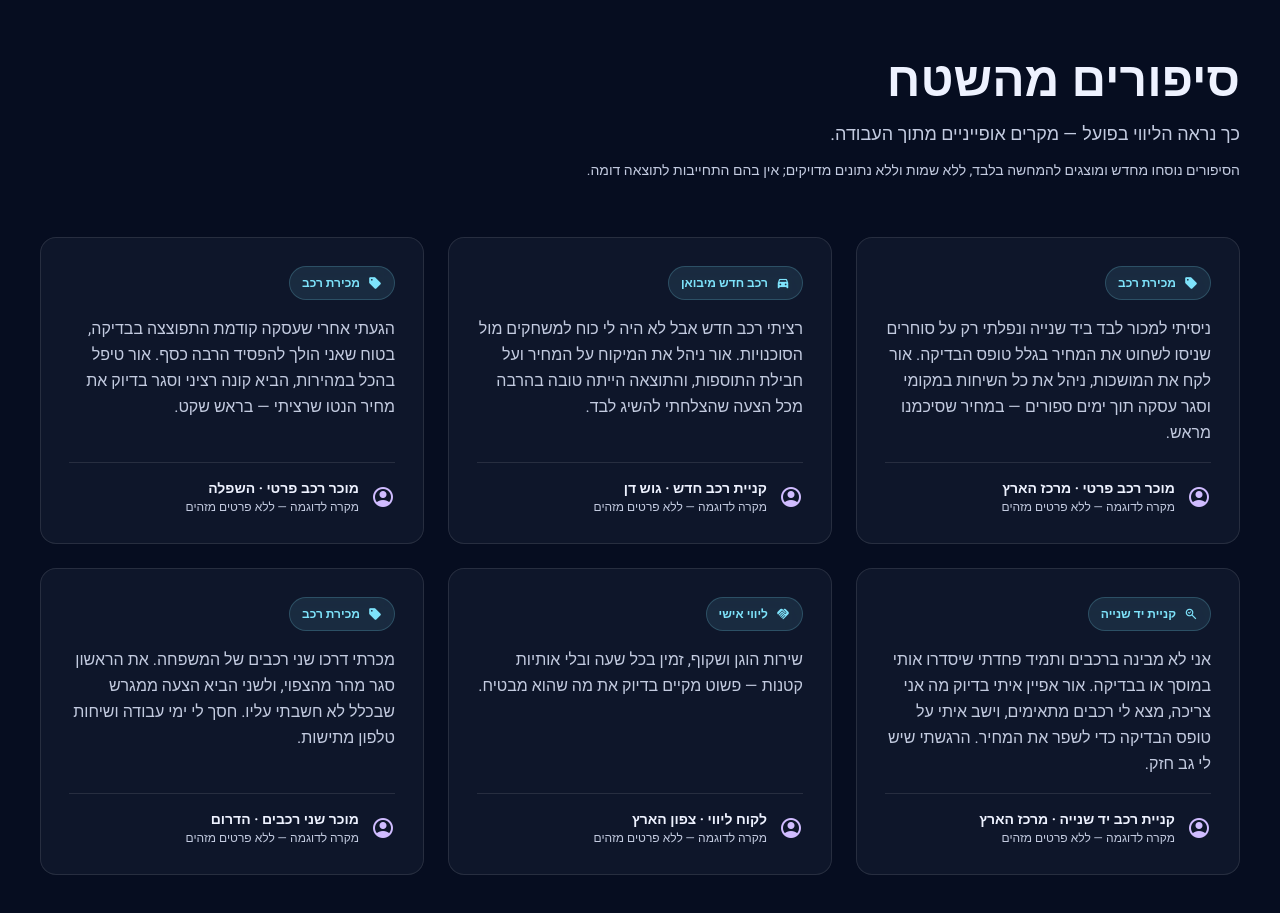
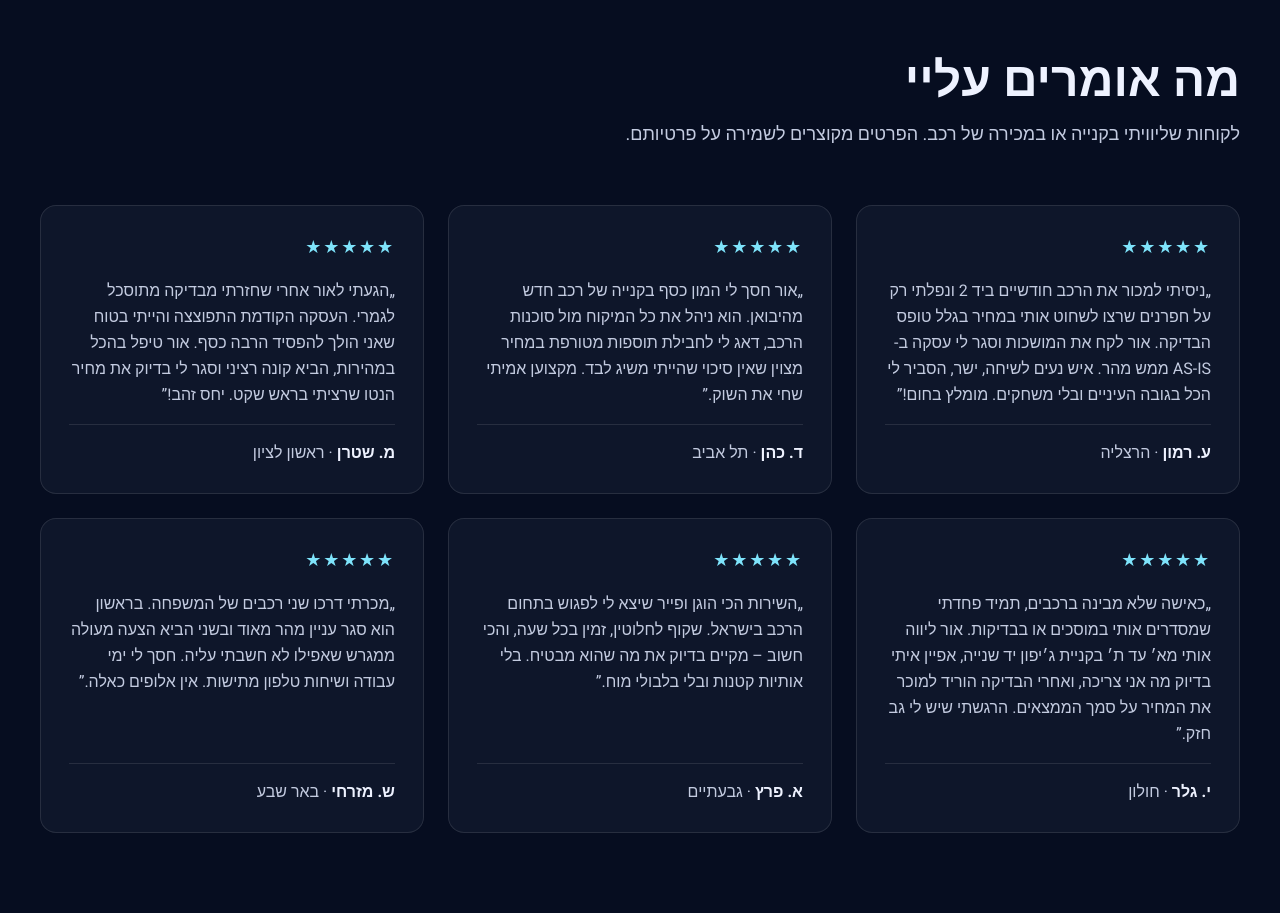
Before and after one commit to YradenShua7/AdvisorCar, a website: page index.html in a window 1280 px wide. Shown: the part 3700-4613 px from the top of the page. Drawn offline with nearby package versions, Linux system fonts and the light colour scheme.

Commit message:
restore named testimonials, enable email notifications

```diff
--- a/index.html
+++ b/index.html
@@ -526,99 +526,56 @@
 <!-- ============ TESTIMONIALS ============ -->
 <section aria-labelledby="testimonials-title" class="py-20 md:py-28 px-5 md:px-10 bg-surface-container-lowest" id="testimonials">
   <div class="max-w-container mx-auto">
-    <h2 class="text-3xl md:text-5xl font-black mb-4" id="testimonials-title">סיפורים מהשטח</h2>
-    <p class="text-lg text-on-surface-variant mb-3 max-w-3xl">כך נראה הליווי בפועל — מקרים אופייניים מתוך העבודה.</p>
-    <p class="text-sm text-on-surface-variant mb-14 max-w-3xl">הסיפורים נוסחו מחדש ומוצגים להמחשה בלבד, ללא שמות וללא נתונים מדויקים; אין בהם התחייבות לתוצאה דומה.</p>
+    <h2 class="text-3xl md:text-5xl font-black mb-4" id="testimonials-title">מה אומרים עליי</h2>
+    <p class="text-lg text-on-surface-variant mb-14 max-w-3xl">לקוחות שליוויתי בקנייה או במכירה של רכב. הפרטים מקוצרים לשמירה על פרטיותם.</p>
 
     <div class="grid grid-cols-1 md:grid-cols-2 lg:grid-cols-3 gap-6">
 
       <figure class="glass-panel rounded-2xl p-7 flex flex-col gap-4 m-0">
-        <span class="inline-flex items-center gap-2 text-xs font-bold text-cyan-glow bg-cyan-glow/10 border border-cyan-glow/20 rounded-full px-3 py-1.5 w-fit">
-          <span aria-hidden="true" class="material-symbols-outlined text-sm">sell</span>
-          מכירת רכב
-        </span>
-        <blockquote class="text-on-surface-variant leading-relaxed m-0">ניסיתי למכור לבד ביד שנייה ונפלתי רק על סוחרים שניסו לשחוט את המחיר בגלל טופס הבדיקה. אור לקח את המושכות, ניהל את כל השיחות במקומי וסגר עסקה תוך ימים ספורים — במחיר שסיכמנו מראש.</blockquote>
-        <figcaption class="mt-auto pt-4 border-t border-white/10 flex items-center gap-3">
-          <span aria-hidden="true" class="material-symbols-outlined text-electric-violet text-2xl">account_circle</span>
-          <span class="flex flex-col">
-            <span class="font-bold text-on-surface text-sm">מוכר רכב פרטי · מרכז הארץ</span>
-            <span class="text-xs text-on-surface-variant">מקרה לדוגמה — ללא פרטים מזהים</span>
-          </span>
+        <p aria-label="דירוג: 5 מתוך 5 כוכבים" class="text-cyan-glow text-lg tracking-widest m-0" role="img">★★★★★</p>
+        <blockquote class="text-on-surface-variant leading-relaxed m-0">„ניסיתי למכור את הרכב חודשיים ביד 2 ונפלתי רק על חפרנים שרצו לשחוט אותי במחיר בגלל טופס הבדיקה. אור לקח את המושכות וסגר לי עסקה ב-AS-IS ממש מהר. איש נעים לשיחה, ישר, הסביר לי הכל בגובה העיניים ובלי משחקים. מומלץ בחום!”</blockquote>
+        <figcaption class="mt-auto pt-4 border-t border-white/10 font-bold text-on-surface">
+          ע. רמון <span class="font-normal text-on-surface-variant">· הרצליה</span>
         </figcaption>
       </figure>
 
       <figure class="glass-panel rounded-2xl p-7 flex flex-col gap-4 m-0">
-        <span class="inline-flex items-center gap-2 text-xs font-bold text-cyan-glow bg-cyan-glow/10 border border-cyan-glow/20 rounded-full px-3 py-1.5 w-fit">
-          <span aria-hidden="true" class="material-symbols-outlined text-sm">directions_car</span>
-          רכב חדש מיבואן
-        </span>
-        <blockquote class="text-on-surface-variant leading-relaxed m-0">רציתי רכב חדש אבל לא היה לי כוח למשחקים מול הסוכנויות. אור ניהל את המיקוח על המחיר ועל חבילת התוספות, והתוצאה הייתה טובה בהרבה מכל הצעה שהצלחתי להשיג לבד.</blockquote>
-        <figcaption class="mt-auto pt-4 border-t border-white/10 flex items-center gap-3">
-          <span aria-hidden="true" class="material-symbols-outlined text-electric-violet text-2xl">account_circle</span>
-          <span class="flex flex-col">
-            <span class="font-bold text-on-surface text-sm">קניית רכב חדש · גוש דן</span>
-            <span class="text-xs text-on-surface-variant">מקרה לדוגמה — ללא פרטים מזהים</span>
-          </span>
+        <p aria-label="דירוג: 5 מתוך 5 כוכבים" class="text-cyan-glow text-lg tracking-widest m-0" role="img">★★★★★</p>
+        <blockquote class="text-on-surface-variant leading-relaxed m-0">„אור חסך לי המון כסף בקנייה של רכב חדש מהיבואן. הוא ניהל את כל המיקוח מול סוכנות הרכב, דאג לי לחבילת תוספות מטורפת במחיר מצוין שאין סיכוי שהייתי משיג לבד. מקצוען אמיתי שחי את השוק.”</blockquote>
+        <figcaption class="mt-auto pt-4 border-t border-white/10 font-bold text-on-surface">
+          ד. כהן <span class="font-normal text-on-surface-variant">· תל אביב</span>
         </figcaption>
       </figure>
 
       <figure class="glass-panel rounded-2xl p-7 flex flex-col gap-4 m-0">
-        <span class="inline-flex items-center gap-2 text-xs font-bold text-cyan-glow bg-cyan-glow/10 border border-cyan-glow/20 rounded-full px-3 py-1.5 w-fit">
-          <span aria-hidden="true" class="material-symbols-outlined text-sm">sell</span>
-          מכירת רכב
-        </span>
-        <blockquote class="text-on-surface-variant leading-relaxed m-0">הגעתי אחרי שעסקה קודמת התפוצצה בבדיקה, בטוח שאני הולך להפסיד הרבה כסף. אור טיפל בהכל במהירות, הביא קונה רציני וסגר בדיוק את מחיר הנטו שרציתי — בראש שקט.</blockquote>
-        <figcaption class="mt-auto pt-4 border-t border-white/10 flex items-center gap-3">
-          <span aria-hidden="true" class="material-symbols-outlined text-electric-violet text-2xl">account_circle</span>
-          <span class="flex flex-col">
-            <span class="font-bold text-on-surface text-sm">מוכר רכב פרטי · השפלה</span>
-            <span class="text-xs text-on-surface-variant">מקרה לדוגמה — ללא פרטים מזהים</span>
-          </span>
+        <p aria-label="דירוג: 5 מתוך 5 כוכבים" class="text-cyan-glow text-lg tracking-widest m-0" role="img">★★★★★</p>
+        <blockquote class="text-on-surface-variant leading-relaxed m-0">„הגעתי לאור אחרי שחזרתי מבדיקה מתוסכל לגמרי. העסקה הקודמת התפוצצה והייתי בטוח שאני הולך להפסיד הרבה כסף. אור טיפל בהכל במהירות, הביא קונה רציני וסגר לי בדיוק את מחיר הנטו שרציתי בראש שקט. יחס זהב!”</blockquote>
+        <figcaption class="mt-auto pt-4 border-t border-white/10 font-bold text-on-surface">
+          מ. שטרן <span class="font-normal text-on-surface-variant">· ראשון לציון</span>
         </figcaption>
       </figure>
 
       <figure class="glass-panel rounded-2xl p-7 flex flex-col gap-4 m-0">
-        <span class="inline-flex items-center gap-2 text-xs font-bold text-cyan-glow bg-cyan-glow/10 border border-cyan-glow/20 rounded-full px-3 py-1.5 w-fit">
-          <span aria-hidden="true" class="material-symbols-outlined text-sm">search_check</span>
-          קניית יד שנייה
-        </span>
-        <blockquote class="text-on-surface-variant leading-relaxed m-0">אני לא מבינה ברכבים ותמיד פחדתי שיסדרו אותי במוסך או בבדיקה. אור אפיין איתי בדיוק מה אני צריכה, מצא לי רכבים מתאימים, וישב איתי על טופס הבדיקה כדי לשפר את המחיר. הרגשתי שיש לי גב חזק.</blockquote>
-        <figcaption class="mt-auto pt-4 border-t border-white/10 flex items-center gap-3">
-          <span aria-hidden="true" class="material-symbols-outlined text-electric-violet text-2xl">account_circle</span>
-          <span class="flex flex-col">
-            <span class="font-bold text-on-surface text-sm">קניית רכב יד שנייה · מרכז הארץ</span>
-            <span class="text-xs text-on-surface-variant">מקרה לדוגמה — ללא פרטים מזהים</span>
-          </span>
+        <p aria-label="דירוג: 5 מתוך 5 כוכבים" class="text-cyan-glow text-lg tracking-widest m-0" role="img">★★★★★</p>
+        <blockquote class="text-on-surface-variant leading-relaxed m-0">„כאישה שלא מבינה ברכבים, תמיד פחדתי שמסדרים אותי במוסכים או בבדיקות. אור ליווה אותי מא׳ עד ת׳ בקניית ג׳יפון יד שנייה, אפיין איתי בדיוק מה אני צריכה, ואחרי הבדיקה הוריד למוכר את המחיר על סמך הממצאים. הרגשתי שיש לי גב חזק.”</blockquote>
+        <figcaption class="mt-auto pt-4 border-t border-white/10 font-bold text-on-surface">
+          י. גלר <span class="font-normal text-on-surface-variant">· חולון</span>
         </figcaption>
       </figure>
 
       <figure class="glass-panel rounded-2xl p-7 flex flex-col gap-4 m-0">
-        <span class="inline-flex items-center gap-2 text-xs font-bold text-cyan-glow bg-cyan-glow/10 border border-cyan-glow/20 rounded-full px-3 py-1.5 w-fit">
-          <span aria-hidden="true" class="material-symbols-outlined text-sm">handshake</span>
-          ליווי אישי
-        </span>
-        <blockquote class="text-on-surface-variant leading-relaxed m-0">שירות הוגן ושקוף, זמין בכל שעה ובלי אותיות קטנות — פשוט מקיים בדיוק את מה שהוא מבטיח.</blockquote>
-        <figcaption class="mt-auto pt-4 border-t border-white/10 flex items-center gap-3">
-          <span aria-hidden="true" class="material-symbols-outlined text-electric-violet text-2xl">account_circle</span>
-          <span class="flex flex-col">
-            <span class="font-bold text-on-surface text-sm">לקוח ליווי · צפון הארץ</span>
-            <span class="text-xs text-on-surface-variant">מקרה לדוגמה — ללא פרטים מזהים</span>
-          </span>
+        <p aria-label="דירוג: 5 מתוך 5 כוכבים" class="text-cyan-glow text-lg tracking-widest m-0" role="img">★★★★★</p>
+        <blockquote class="text-on-surface-variant leading-relaxed m-0">„השירות הכי הוגן ופייר שיצא לי לפגוש בתחום הרכב בישראל. שקוף לחלוטין, זמין בכל שעה, והכי חשוב – מקיים בדיוק את מה שהוא מבטיח. בלי אותיות קטנות ובלי בלבולי מוח.”</blockquote>
+        <figcaption class="mt-auto pt-4 border-t border-white/10 font-bold text-on-surface">
+          א. פרץ <span class="font-normal text-on-surface-variant">· גבעתיים</span>
         </figcaption>
       </figure>
 
       <figure class="glass-panel rounded-2xl p-7 flex flex-col gap-4 m-0">
-        <span class="inline-flex items-center gap-2 text-xs font-bold text-cyan-glow bg-cyan-glow/10 border border-cyan-glow/20 rounded-full px-3 py-1.5 w-fit">
-          <span aria-hidden="true" class="material-symbols-outlined text-sm">sell</span>
-          מכירת רכב
-        </span>
-        <blockquote class="text-on-surface-variant leading-relaxed m-0">מכרתי דרכו שני רכבים של המשפחה. את הראשון סגר מהר מהצפוי, ולשני הביא הצעה ממגרש שבכלל לא חשבתי עליו. חסך לי ימי עבודה ושיחות טלפון מתישות.</blockquote>
-        <figcaption class="mt-auto pt-4 border-t border-white/10 flex items-center gap-3">
-          <span aria-hidden="true" class="material-symbols-outlined text-electric-violet text-2xl">account_circle</span>
-          <span class="flex flex-col">
-            <span class="font-bold text-on-surface text-sm">מוכר שני רכבים · הדרום</span>
-            <span class="text-xs text-on-surface-variant">מקרה לדוגמה — ללא פרטים מזהים</span>
-          </span>
+        <p aria-label="דירוג: 5 מתוך 5 כוכבים" class="text-cyan-glow text-lg tracking-widest m-0" role="img">★★★★★</p>
+        <blockquote class="text-on-surface-variant leading-relaxed m-0">„מכרתי דרכו שני רכבים של המשפחה. בראשון הוא סגר עניין מהר מאוד ובשני הביא הצעה מעולה ממגרש שאפילו לא חשבתי עליה. חסך לי ימי עבודה ושיחות טלפון מתישות. אין אלופים כאלה.”</blockquote>
+        <figcaption class="mt-auto pt-4 border-t border-white/10 font-bold text-on-surface">
+          ש. מזרחי <span class="font-normal text-on-surface-variant">· באר שבע</span>
         </figcaption>
       </figure>
 
@@ -874,10 +831,9 @@
   /* ===================================================================
      התראה במייל על כל פנייה, בלי לחשוף את כתובת המייל באתר.
      המייל עצמו שמור אצל Web3Forms ולא מופיע בקוד — רק המפתח הזה.
-     להשלמה: הרשמה חינמית ב-web3forms.com והעתקת ה-Access Key לכאן.
-     עד אז הטופס פשוט מדלג על שליחת המייל.
+     המפתח ציבורי מעצם הגדרתו ואינו מאפשר גישה לתיבה — רק שליחה אליה.
      =================================================================== */
-  var WEB3FORMS_KEY = ""; // TODO(אור): הדבק כאן את ה-Access Key
+  var WEB3FORMS_KEY = "5e4b6eae-1f5c-446c-8921-e4d02ecdb4bc";
 
   document.getElementById("year").textContent = new Date().getFullYear();
 
```
